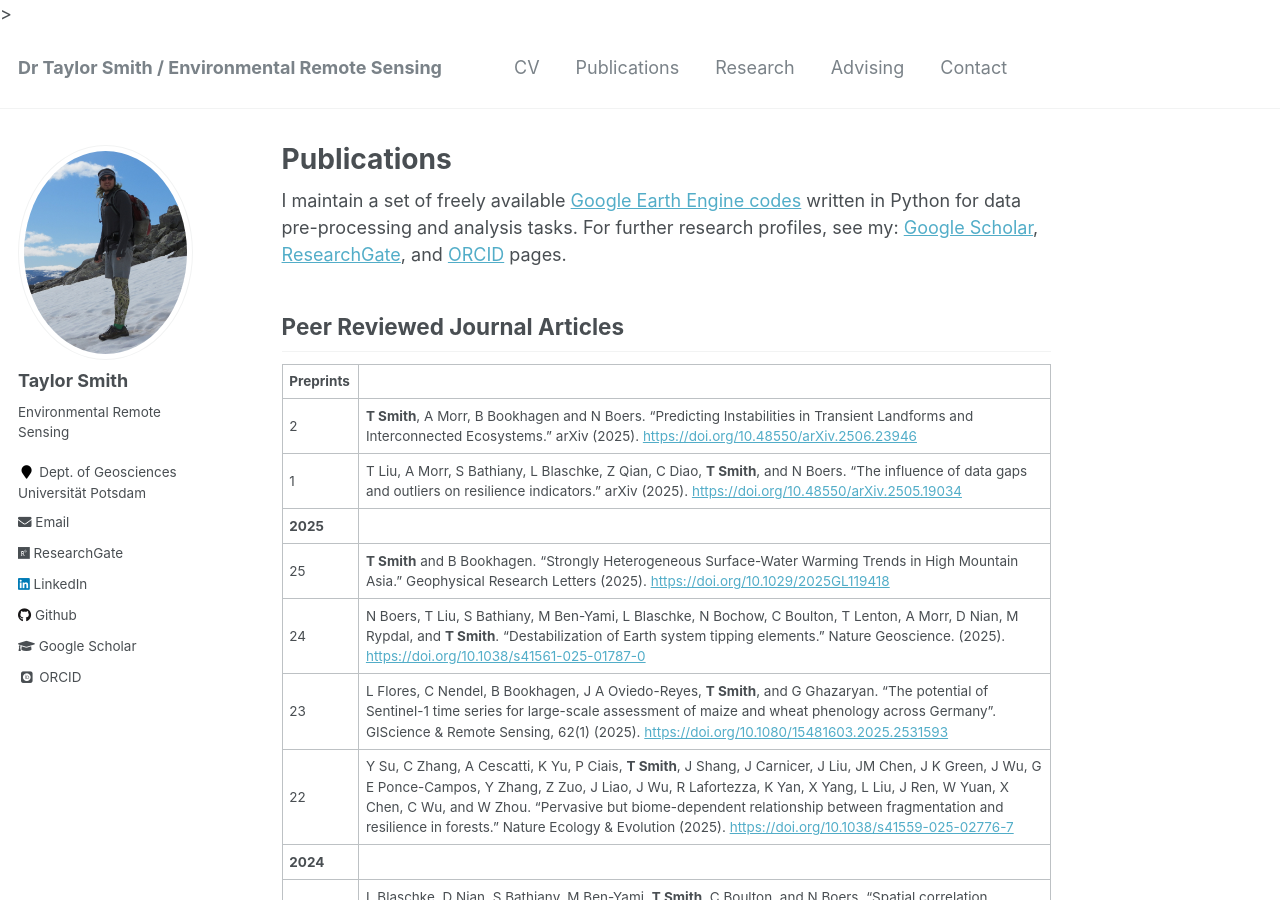
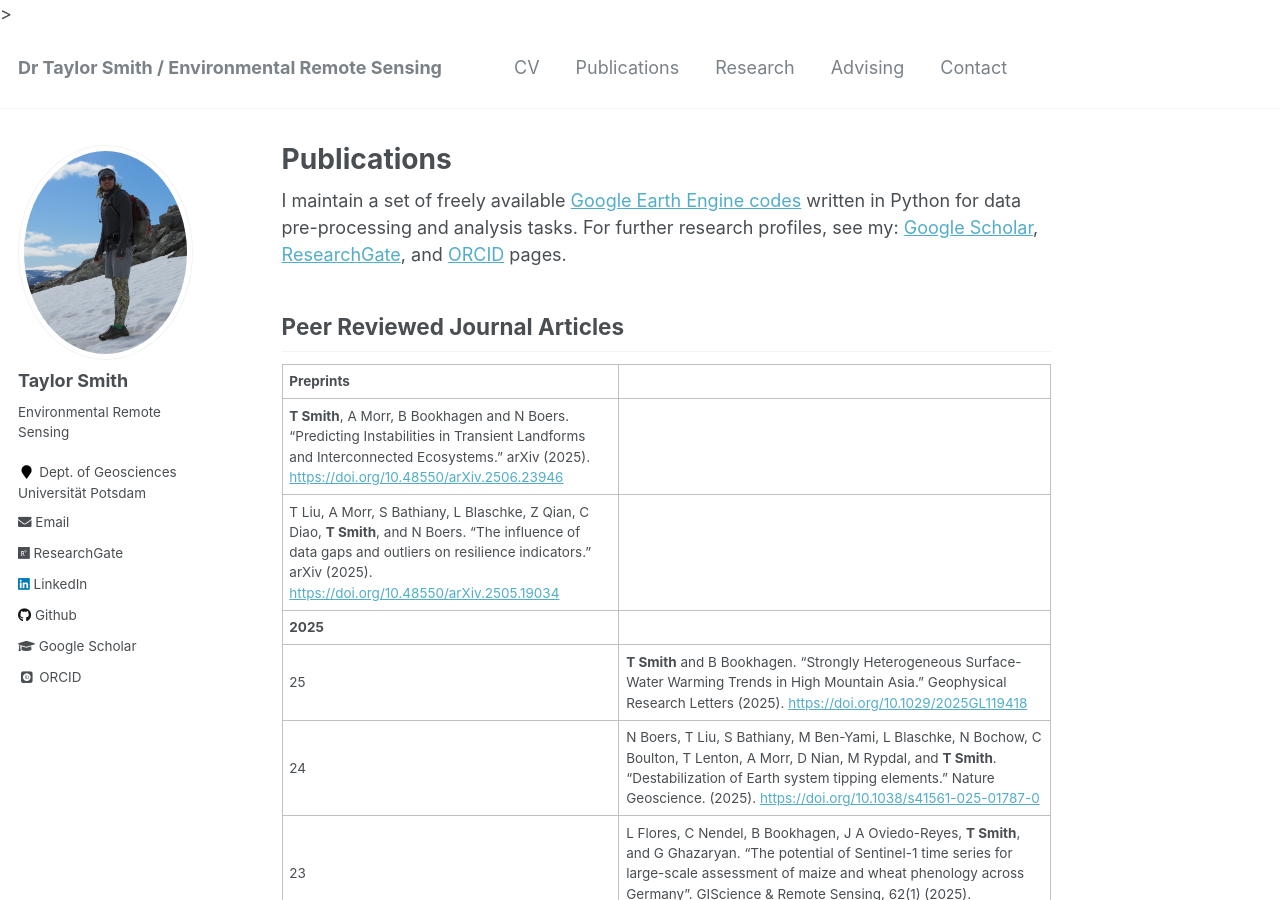
Before and after one commit to tasmi/tasmi.github.io, a Jekyll site: the page built from _pages/publications.md, in a window 1280 px wide and 900 px high. Built offline with Jekyll 4.4.1, drawn with Linux system fonts in a browser that asks for light colours; some web fonts are replaced.

Commit message:
Update publications.md

```diff
--- a/_pages/publications.md
+++ b/_pages/publications.md
@@ -10,8 +10,8 @@ I maintain a set of freely available [Google Earth Engine codes](https://github.
 ## Peer Reviewed Journal Articles
 
 | **Preprints**
-2 | **T Smith**, A Morr, B Bookhagen and N Boers. "Predicting Instabilities in Transient Landforms and Interconnected Ecosystems." arXiv (2025). [https://doi.org/10.48550/arXiv.2506.23946](https://doi.org/10.48550/arXiv.2506.23946)
-1 | T Liu, A Morr, S Bathiany, L Blaschke, Z Qian, C Diao, **T Smith**, and N Boers. "The influence of data gaps and outliers on resilience indicators." arXiv (2025). [https://doi.org/10.48550/arXiv.2505.19034](https://doi.org/10.48550/arXiv.2505.19034)
+| **T Smith**, A Morr, B Bookhagen and N Boers. "Predicting Instabilities in Transient Landforms and Interconnected Ecosystems." arXiv (2025). [https://doi.org/10.48550/arXiv.2506.23946](https://doi.org/10.48550/arXiv.2506.23946)
+| T Liu, A Morr, S Bathiany, L Blaschke, Z Qian, C Diao, **T Smith**, and N Boers. "The influence of data gaps and outliers on resilience indicators." arXiv (2025). [https://doi.org/10.48550/arXiv.2505.19034](https://doi.org/10.48550/arXiv.2505.19034)
 | **2025**
 25 | **T Smith** and B Bookhagen. "Strongly Heterogeneous Surface-Water Warming Trends in High Mountain Asia." Geophysical Research Letters (2025). [https://doi.org/10.1029/2025GL119418](https://doi.org/10.1029/2025GL119418)
 24 | N Boers, T Liu, S Bathiany, M Ben-Yami, L Blaschke, N Bochow, C Boulton, T Lenton, A Morr, D Nian, M Rypdal, and **T Smith**. "Destabilization of Earth system tipping elements." Nature Geoscience. (2025). [https://doi.org/10.1038/s41561-025-01787-0](https://doi.org/10.1038/s41561-025-01787-0)
```
